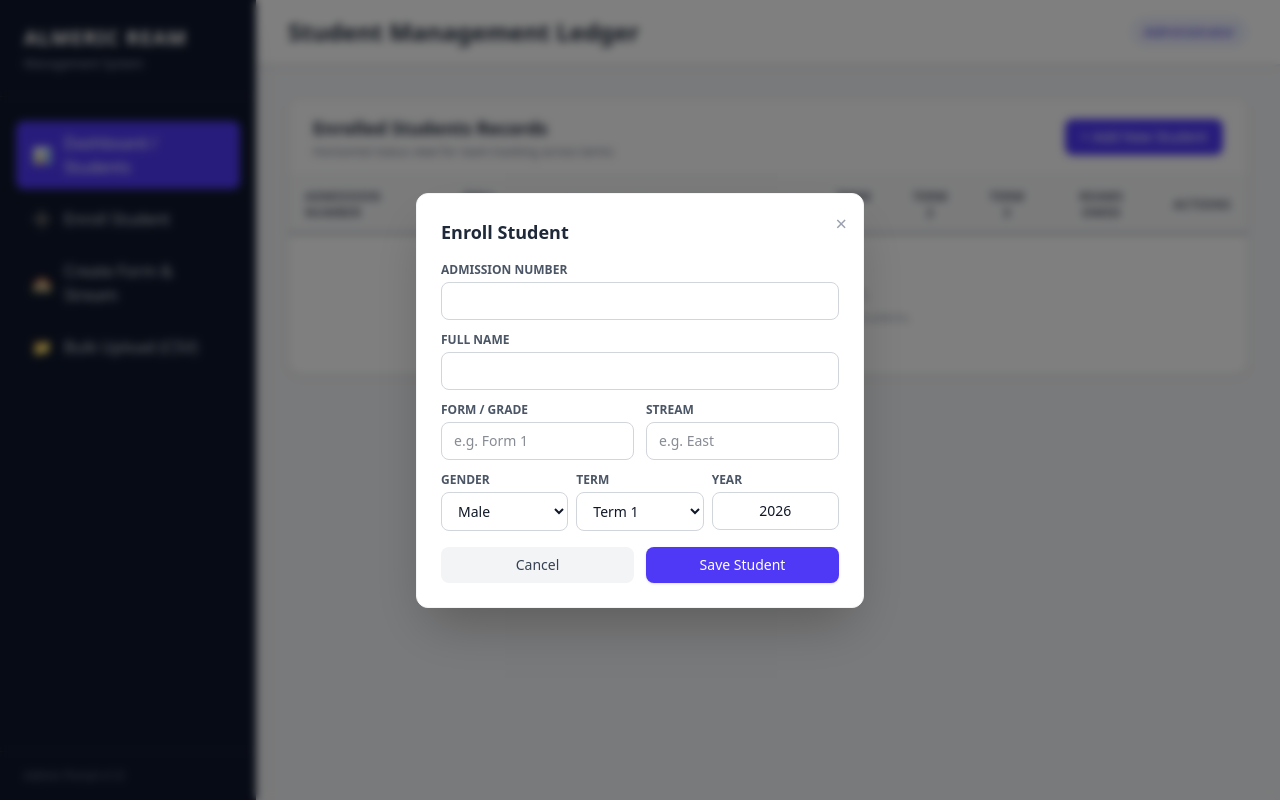
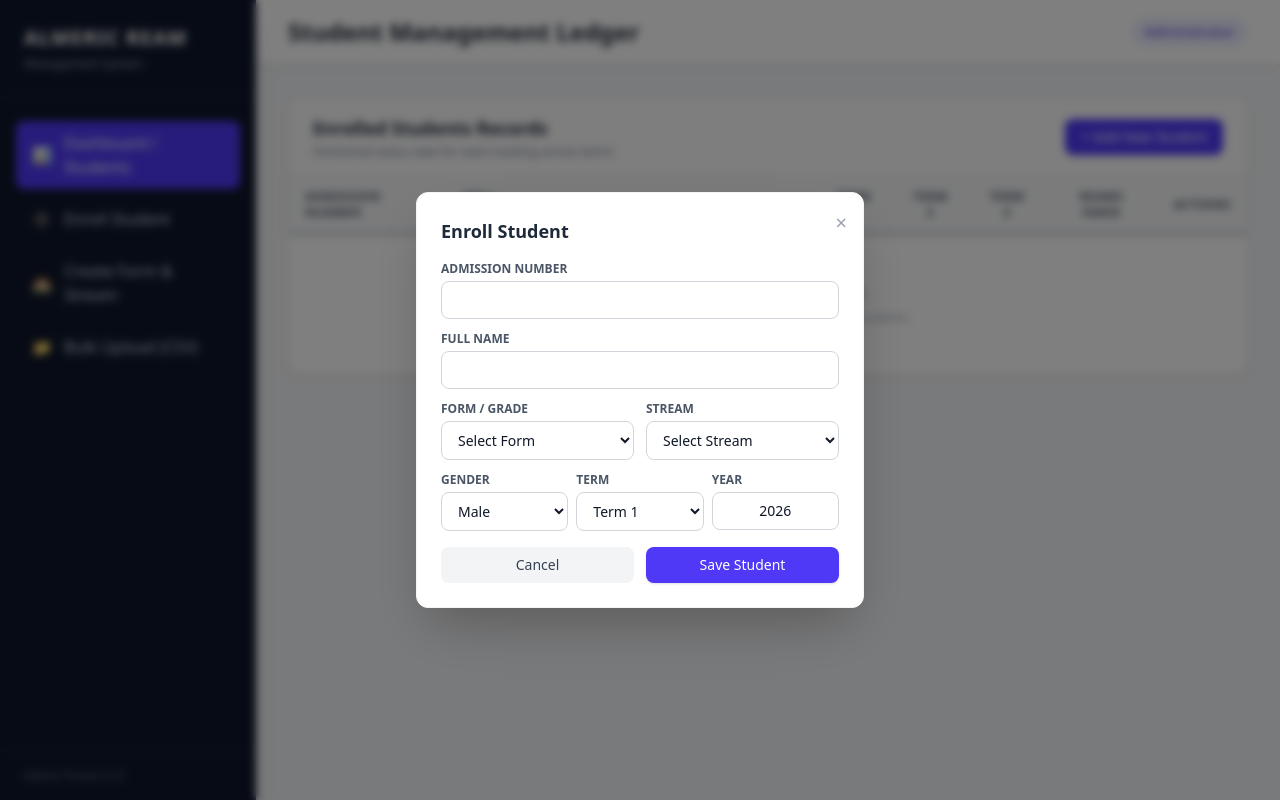
Before and after one commit to erickodhi/ALMERIC_REAM, a Flask app: page /admin in a window 1280 px wide, after a click that opens the changed part. Run offline with Flask 3, Linux system fonts and the light colour scheme; data that the repository does not hold is empty.

Commit message:
Implement dynamic Form and Stream dropdowns in student enrollment modal

```diff
--- a/templates/admin.html
+++ b/templates/admin.html
@@ -159,16 +159,26 @@
                     <label class="block text-xs font-semibold text-gray-600 uppercase mb-1">Full Name</label>
                     <input type="text" name="full_name" required class="w-full px-3 py-2 border rounded-lg border-gray-300 text-sm focus:ring-2 focus:ring-indigo-500 focus:outline-none">
                 </div>
+
+                <!-- Dynamic Form & Stream Dropdowns -->
                 <div class="grid grid-cols-2 gap-3 mb-3">
                     <div>
                         <label class="block text-xs font-semibold text-gray-600 uppercase mb-1">Form / Grade</label>
-                        <input type="text" name="form" placeholder="e.g. Form 1" required class="w-full px-3 py-2 border rounded-lg border-gray-300 text-sm">
+                        <select name="form" id="enrollFormSelect" onchange="updateStreamDropdown()" required class="w-full px-3 py-2 border rounded-lg border-gray-300 text-sm bg-white">
+                            <option value="" disabled selected>Select Form</option>
+                            {% for form in forms %}
+                                <option value="{{ form.name }}">{{ form.name }}</option>
+                            {% endfor %}
+                        </select>
                     </div>
                     <div>
                         <label class="block text-xs font-semibold text-gray-600 uppercase mb-1">Stream</label>
-                        <input type="text" name="stream" placeholder="e.g. East" required class="w-full px-3 py-2 border rounded-lg border-gray-300 text-sm">
+                        <select name="stream" id="enrollStreamSelect" required class="w-full px-3 py-2 border rounded-lg border-gray-300 text-sm bg-white">
+                            <option value="" disabled selected>Select Stream</option>
+                        </select>
                     </div>
                 </div>
+
                 <div class="grid grid-cols-3 gap-2 mb-4">
                     <div>
                         <label class="block text-xs font-semibold text-gray-600 uppercase mb-1">Gender</label>
@@ -255,7 +265,38 @@
         </div>
     </div>
 
+    <!-- Embedded Mapping Data for JavaScript Dropdown Sync -->
     <script>
+        // Map forms to their created streams using your backend data safely
+        const formStreamsData = {
+            {% for form in forms %}
+                "{{ form.name }}": [
+                    {% for stream in form.streams %}
+                        "{{ stream.name }}"{% if not loop.last %},{% endif %}
+                    {% endfor %}
+                ]{% if not loop.last %},{% endif %}
+            {% endfor %}
+        };
+
+        function updateStreamDropdown() {
+            const formSelect = document.getElementById('enrollFormSelect');
+            const streamSelect = document.getElementById('enrollStreamSelect');
+            const selectedForm = formSelect.value;
+
+            // Clear current options
+            streamSelect.innerHTML = '<option value="" disabled selected>Select Stream</option>';
+
+            if (selectedForm && formStreamsData[selectedForm]) {
+                const streams = formStreamsData[selectedForm];
+                streams.forEach(stream => {
+                    const option = document.createElement('option');
+                    option.value = stream;
+                    option.textContent = stream;
+                    streamSelect.appendChild(option);
+                });
+            }
+        }
+
         function openModal(modalId) {
             document.getElementById(modalId).classList.remove('hidden');
         }
```
